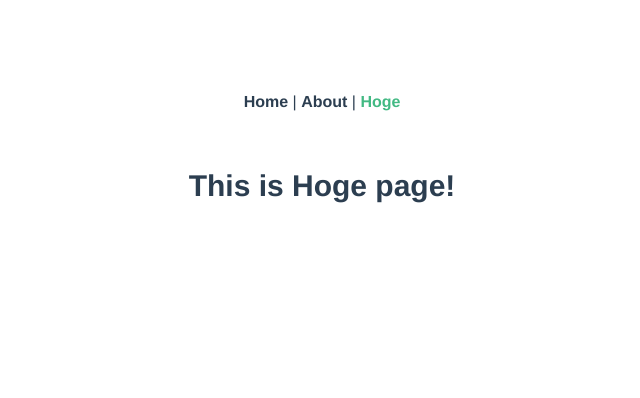
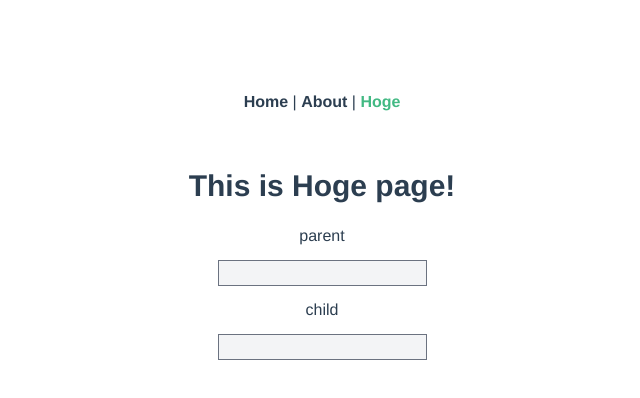
Before and after one commit to reiya0104/latex-to-web, a Vue app: page /about/hoge in a window 1280 px wide. Shown: the top 398 px of the page, without its empty margins (318-958 px from the left). Built offline with nearby package versions, Linux system fonts and the light colour scheme.

Commit message:
Build project

```diff
--- a/src/components/Parent.vue
+++ b/src/components/Parent.vue
@@ -1,4 +1,7 @@
 <template>
+  <div>
+    <p>{{ titleComputed }}</p>
+  </div>
   <div>
     <p>parent</p>
     <input type="text" v-model="titleComputed" />
--- a/src/views/Hoge.vue
+++ b/src/views/Hoge.vue
@@ -1,9 +1,18 @@
 <template>
   <h1>This is Hoge page!</h1>
+  <div>
+    <Parent/>
+  </div>
 </template>
 
 <script lang="ts">
+import Parent from "@/components/Parent.vue";
+import katex from "katex";
+
 export default {
-  name: "Hoge"
+  name: "Hoge",
+  components: {
+    Parent
+  }
 }
 </script>
```
Also changed, not shown: 3 other files (tests, documents, lock files or other folders).
